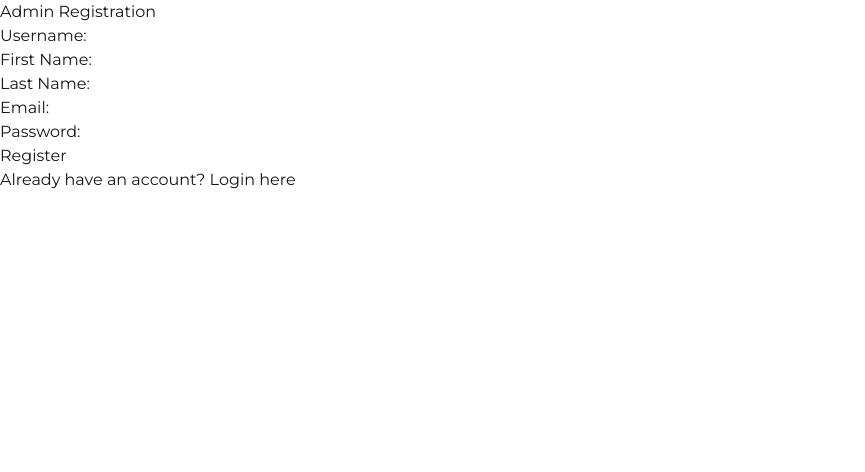
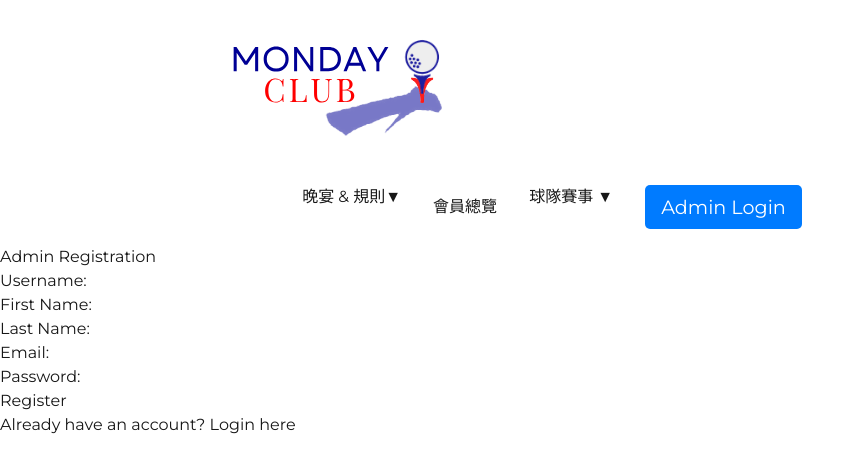
Before and after one commit to cwon07/theonegolf, a Next.js app: page /admin/register in a window 1280 px wide. Shown: the top 472 px of the page, without its empty margins (0-865 px from the left). Built offline with nearby package versions, Linux system fonts and the light colour scheme.

Commit message:
fixed registration page text color and layout

```diff
--- a/src/app/admin/register/page.tsx
+++ b/src/app/admin/register/page.tsx
@@ -3,6 +3,8 @@
 import { useState } from "react";
 import { useRouter } from "next/navigation";
 import Link from "next/link";
+import Header from "@/app/components/Header";
+import Navbar from "@/app/components/Navbar";
 
 export default function AdminRegister() {
   const [user, setUser] = useState({
@@ -14,6 +16,11 @@ export default function AdminRegister() {
   });
   const [message, setMessage] = useState("");
   const router = useRouter();
+  const [selectedMenu, setSelectedMenu] = useState<string>("");
+
+  const handleSelectMenu = (menu: string) => {
+    setSelectedMenu(menu);
+  };
 
   const handleChange = (e: React.ChangeEvent<HTMLInputElement>) => {
     setUser({ ...user, [e.target.name]: e.target.value });
@@ -24,33 +31,43 @@ export default function AdminRegister() {
     setMessage("");
 
     try {
-      const res = await fetch("/api/auth/register", {
-        method: "POST",
-        headers: { "Content-Type": "application/json" },
-        body: JSON.stringify(user),
-      });
+      //const res = await fetch("/api/auth/register", {
+      //  method: "POST",
+      //  headers: { "Content-Type": "application/json" },
+      //  body: JSON.stringify(user),
+      //});
 
-      const data = await res.json();
+      //const data = await res.json();
 
-      if (!res.ok) {
-        setMessage(data.error || "Something went wrong");
-        return;
-      }
+      //if (!res.ok) {
+      //  setMessage(data.error || "Something went wrong");
+      //  return;
+      //}
 
-      setMessage("Registration successful! 🎉");
-      setUser({ username: "", firstName: "", lastName: "", email: "", password: "" });
+      //setMessage("Registration successful! 🎉");
+      setMessage("Registration is temporarily disabled!");
+      //setUser({ username: "", firstName: "", lastName: "", email: "", password: "" });
 
       // Redirect to login page after successful registration
-      router.push("/admin/login");
+      //router.push("/admin/login");
     } catch (error) {
       setMessage("Error registering. Please try again.");
     }
   };
 
   return (
-    <div className="flex flex-col items-center justify-center min-h-screen p-4 bg-gray-100">
-      <div className="w-full max-w-md p-6 bg-white shadow-lg rounded-lg">
-        <h1 className="text-2xl font-bold text-center mb-4">Admin Registration</h1>
+    <div className="min-h-screen bg-gray-100">
+    {/* Header & Navbar */}
+    <div className="bg-white shadow-md relative z-50">
+      <div className="container mx-auto flex items-center justify-between p-4">
+        <Header />
+        <Navbar onSelectMenu={handleSelectMenu} />
+      </div>
+    </div>
+
+    <div className="text-black min-h-screen bg-gray-100 p-8 flex flex-col items-center">
+      <div className="w-full max-w-sm bg-white p-8 rounded-lg shadow-lg">
+        <h1 className="text-2xl font-bold text-center mb-6">Admin Registration</h1>
 
         {message && <p className="text-center text-red-500">{message}</p>}
 
@@ -131,5 +148,6 @@ export default function AdminRegister() {
         </p>
       </div>
     </div>
+    </div>
   );
 }
```
